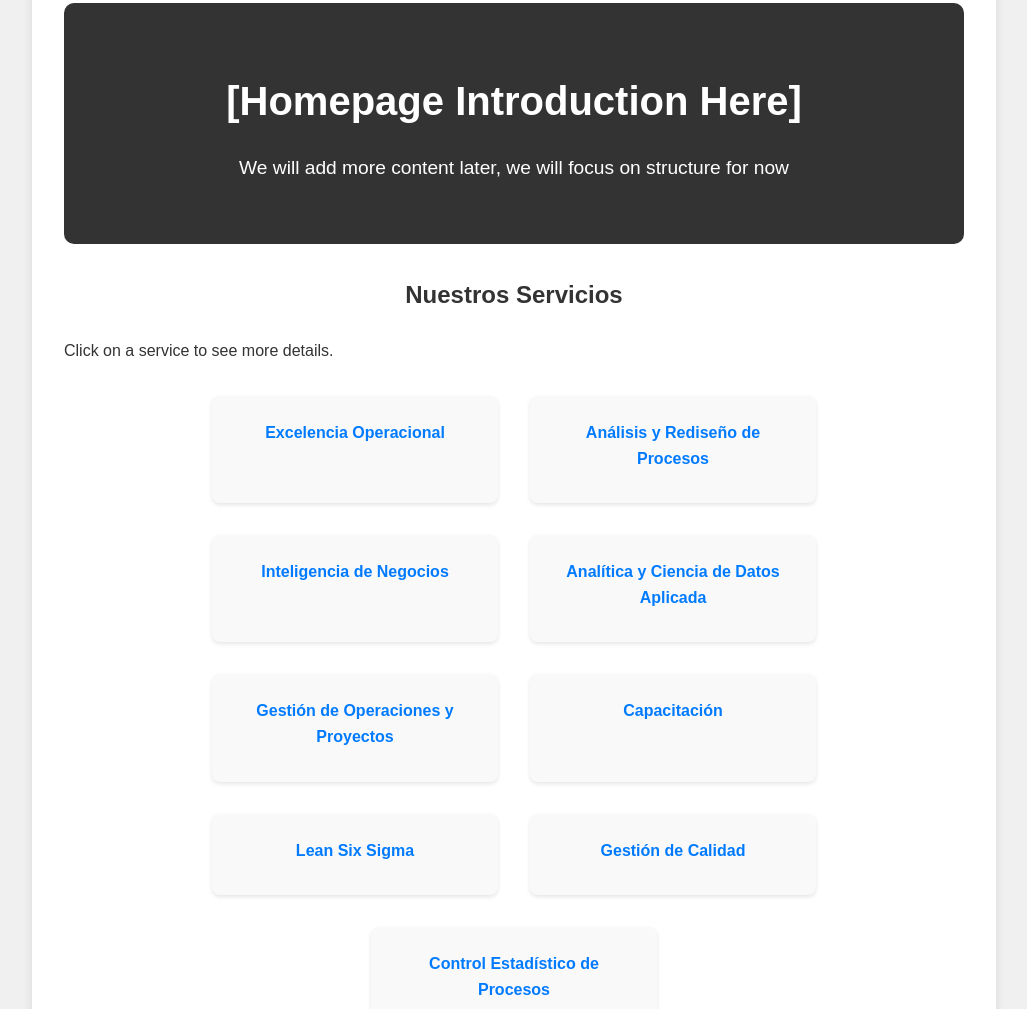
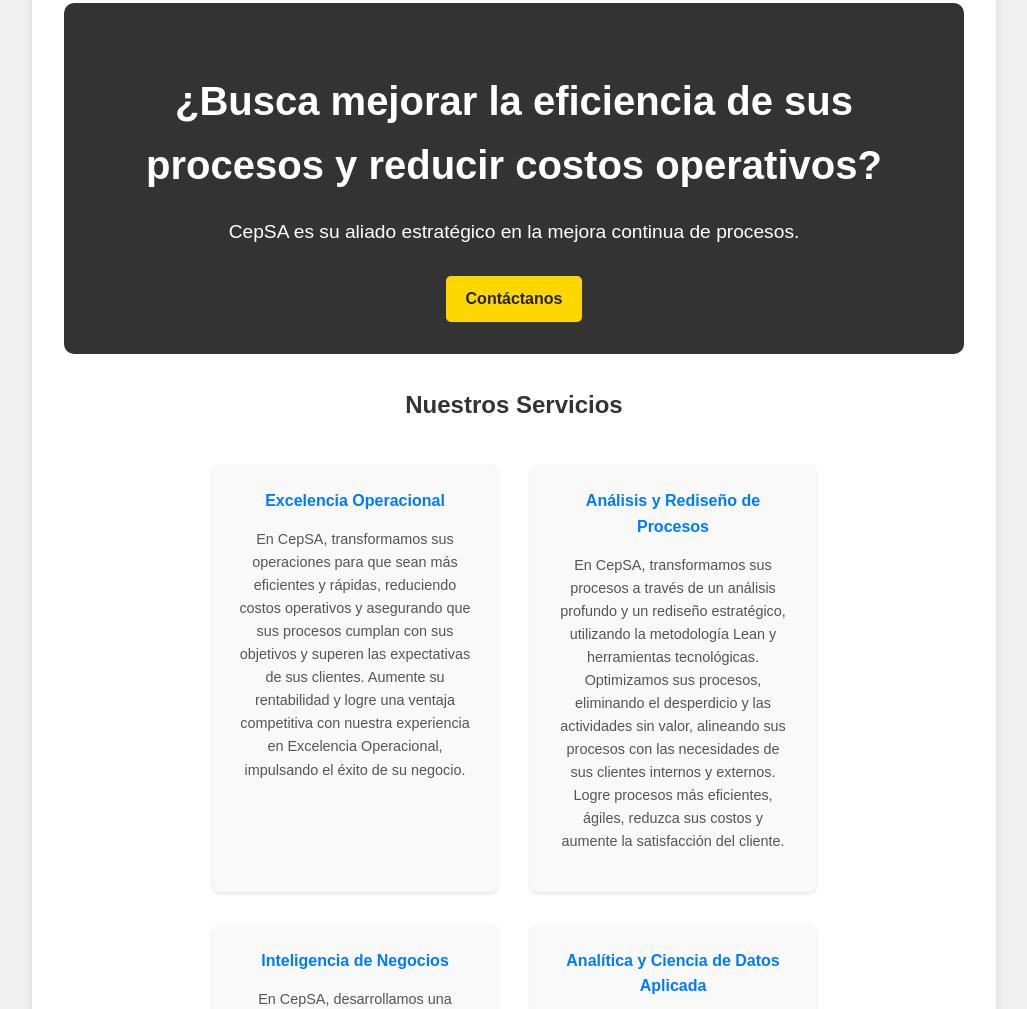
Before and after one commit to jamedrano/CepSA, a plain HTML site: page index.html in a window 1280 px wide. Shown: the part 131-1140 px from the top of the page, without its empty margins (126-1153 px from the left). Drawn offline with Linux system fonts and the light colour scheme.

Commit message:
changes to css and index files

```diff
--- a/index.html
+++ b/index.html
@@ -18,22 +18,49 @@
     </header>
     <main>
         <section class="hero">
-          <h1>[Homepage Introduction Here]</h1>
-          <p> We will add more content later, we will focus on structure for now</p>
+            <h1>¿Busca mejorar la eficiencia de sus procesos y reducir costos operativos?</h1>
+            <p>CepSA es su aliado estratégico en la mejora continua de procesos.</p>
+            <a href="contact.html" class="cta-button">Contáctanos</a>
         </section>
         <section class="services">
             <h2>Nuestros Servicios</h2>
-        <p>Click on a service to see more details.</p>
             <ul>
-          <li><a href="operational-excellence.html">Excelencia Operacional</a></li>
-          <li><a href="process-analysis.html">Análisis y Rediseño de Procesos</a></li>
-          <li><a href="business-intelligence.html">Inteligencia de Negocios</a></li>
-          <li><a href="analytics-data-science.html">Analítica y Ciencia de Datos Aplicada</a></li>
-          <li><a href="operations-management.html">Gestión de Operaciones y Proyectos</a></li>
-          <li><a href="training.html">Capacitación</a></li>
-          <li><a href="lean-six-sigma.html">Lean Six Sigma</a></li>
-          <li><a href="quality-management.html">Gestión de Calidad</a></li>
-          <li><a href="statistical-control.html">Control Estadístico de Procesos</a></li>
+              <li>
+                  <a href="operational-excellence.html">Excelencia Operacional</a>
+                  <p>En CepSA, transformamos sus operaciones para que sean más eficientes y rápidas, reduciendo costos operativos y asegurando que sus procesos cumplan con sus objetivos y superen las expectativas de sus clientes. Aumente su rentabilidad y logre una ventaja competitiva con nuestra experiencia en Excelencia Operacional, impulsando el éxito de su negocio.</p>
+              </li>
+              <li>
+                  <a href="process-analysis.html">Análisis y Rediseño de Procesos</a>
+                   <p>En CepSA, transformamos sus procesos a través de un análisis profundo y un rediseño estratégico, utilizando la metodología Lean y herramientas tecnológicas. Optimizamos sus procesos, eliminando el desperdicio y las actividades sin valor, alineando sus procesos con las necesidades de sus clientes internos y externos. Logre procesos más eficientes, ágiles, reduzca sus costos y aumente la satisfacción del cliente.</p>
+              </li>
+              <li>
+                  <a href="business-intelligence.html">Inteligencia de Negocios</a>
+                   <p>En CepSA, desarrollamos una cultura de Inteligencia de Negocios que transforma su organización en una empresa guiada por datos. Fortalecemos su capacidad para medir y analizar el rendimiento de su negocio, implementando herramientas de análisis que le permiten identificar tendencias y tomar decisiones basadas en evidencia. Con nuestra experiencia, le ayudamos a usar la tecnología para convertir datos en información valiosa y obtener una ventaja competitiva.</p>
+              </li>
+               <li>
+                  <a href="analytics-data-science.html">Analítica y Ciencia de Datos Aplicada</a>
+                   <p>En CepSA, transformamos sus datos en información estratégica a través de la Analítica y la Ciencia de Datos Aplicada. Utilizamos un enfoque integral que abarca el análisis descriptivo, para entender lo que ha sucedido; el diagnóstico, para descubrir las causas; el predictivo, para anticipar futuros escenarios; y el prescriptivo, para recomendar las mejores acciones. Empleamos herramientas de vanguardia como Python, R y Power BI para generar insights accionables y ayudarle a tomar decisiones más inteligentes y efectivas.</p>
+              </li>
+              <li>
+                <a href="operations-management.html">Gestión de Operaciones y Proyectos</a>
+                  <p>En CepSA, impulsamos el éxito de sus proyectos y operaciones mediante la aplicación de las mejores prácticas y estándares internacionales. Utilizamos metodologías reconocidas como PMI, Agile y otras, combinando estas prácticas con nuestra experiencia para asegurar una entrega eficiente, rápida y rentable de sus proyectos. Le ayudamos a mejorar la productividad y reducir costos operativos, maximizando el valor de sus iniciativas.</p>
+              </li>
+              <li>
+                <a href="training.html">Capacitación</a>
+                <p>En CepSA, ofrecemos programas de capacitación diseñados para empoderar a su equipo. Desarrollamos habilidades en todas nuestras metodologías, desde la gestión de proyectos hasta el análisis de datos, asegurando que su personal pueda replicar los beneficios de nuestros proyectos e implementar nuevas soluciones de manera autónoma. Nuestra capacitación se enfoca en la transferencia de conocimiento, la práctica y el desarrollo de capacidades a largo plazo, respaldada por la experiencia de nuestros consultores como profesores en instituciones de educación superior.</p>
+             </li>
+              <li>
+                <a href="lean-six-sigma.html">Lean Six Sigma</a>
+                <p>En CepSA, aplicamos la metodología DMAIC de Lean Six Sigma para la resolución de problemas y la implementación de proyectos. Nuestro enfoque se centra en reducir el desperdicio, los tiempos de entrega y los costos operativos, creando una ventaja competitiva para su empresa. Con nuestro acompañamiento, su equipo aprenderá a utilizar esta poderosa metodología para optimizar sus procesos y alcanzar resultados superiores.</p>
+              </li>
+              <li>
+                <a href="quality-management.html">Gestión de Calidad</a>
+                 <p>En CepSA, implementamos sistemas de Gestión de Calidad que fomentan la mejora continua y la cultura Kaizen, utilizando el trabajo en equipo y la resolución participativa de problemas. Nuestro enfoque se centra en la identificación y resolución de problemas, la reducción de costos operativos y el aumento de la satisfacción del cliente. Con nuestra experiencia, ayudamos a su empresa a construir una base sólida para la excelencia en la calidad y el rendimiento sostenible.</p>
+              </li>
+              <li>
+                <a href="statistical-control.html">Control Estadístico de Procesos</a>
+                <p>En CepSA, aplicamos métodos estadísticos de control de procesos a diversas áreas, desde la manufactura hasta los servicios y las finanzas. Nuestro enfoque se centra en reducir la variabilidad de sus procesos, asegurando la consistencia y confiabilidad de sus productos y servicios. Utilizamos herramientas como el software libre y de código abierto R para el análisis estadístico, brindándole soluciones eficientes y accesibles. Con nuestra experiencia, su empresa podrá lograr una mayor eficiencia, reducir defectos y mejorar la satisfacción de sus clientes.</p>
+              </li>
           </ul>
         </section>
     </main>
--- a/style.css
+++ b/style.css
@@ -2,7 +2,7 @@ body {
   font-family: sans-serif;
   margin: 0;
   padding: 0;
-    background-color: #f0f0f0; /* Light grey background */
+  background-color: #f0f0f0;
   color: #333;
   line-height: 1.6;
 }
@@ -30,16 +30,16 @@ header nav a {
 
 header nav a:hover {
   text-decoration: underline;
-    color: #ffd700; /* Yellow/gold hover color */
+  color: #ffd700;
 }
 
 main {
   padding: 2em;
-    max-width: 900px; /* Increased max width */
+  max-width: 900px;
   margin: 2em auto;
   background-color: white;
   box-shadow: 0 0 10px rgba(0, 0, 0, 0.1);
-    border-radius: 8px; /* Rounded corners for main section */
+  border-radius: 8px;
 }
 
 /* Hero Section */
@@ -91,7 +91,7 @@ main {
   padding: 0;
   display: flex;
   flex-wrap: wrap;
-    justify-content: center; /* Center items */
+  justify-content: center;
 }
 
 .services li {
@@ -100,14 +100,14 @@ main {
   background-color: #f9f9f9;
   border-radius: 8px;
   box-shadow: 0 2px 4px rgba(0, 0, 0, 0.1);
-    flex: 0 1 calc(30% - 2em); /* Three per row with margin */
-    min-width: 200px; /* Minimum width for each box */
+  flex: 0 1 calc(30% - 2em);
+  min-width: 200px;
   text-align: center;
-    transition: transform 0.3s; /* Animation on hover*/
+  transition: transform 0.3s;
 }
 
 .services li:hover {
-    transform: translateY(-5px); /* slight lift effect on hover */
+  transform: translateY(-5px);
   box-shadow: 0 4px 8px rgba(0, 0, 0, 0.2);
 }
 
@@ -123,8 +123,9 @@ main {
   text-decoration: underline;
 }
 .services li p {
-    font-size: 0.9em; /* Smaller font size for descriptions */
-    color: #555; /* Darker text */
+  font-size: 0.9em;
+  color: #555;
+  min-height: 6em;
 }
 
 footer {
```
Lines whose indentation alone changed are shown as unchanged.
